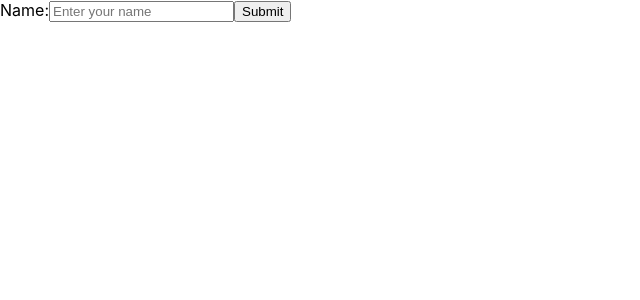
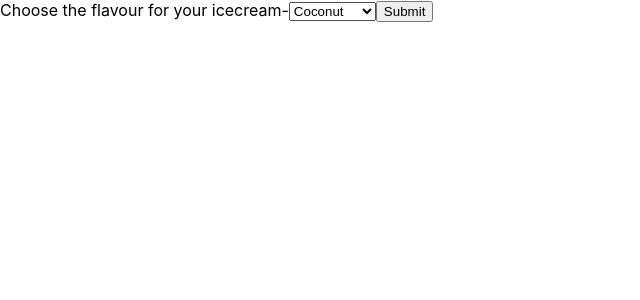
Before and after one commit to malhotra-parul/reactBasics, a React (Create React App) app in the folder method2/: page / in a window 1280 px wide. Shown: the top 300 px of the page, without its empty margins (0-640 px from the left). Built offline with nearby package versions, Linux system fonts and the light colour scheme.

Commit message:
implemented textarea and select tags in React

```diff
--- /dev/null
+++ b/method2/src/component/Select.js
@@ -0,0 +1,37 @@
+import React from "react";
+
+ class Select extends React.Component{
+     constructor(props){
+         super(props);
+         this.state={
+             value : "coconut"
+         }
+         this.handleSubmit = this.handleSubmit.bind(this);
+         this.handleChange = this.handleChange.bind(this);
+     };
+     handleChange(event){
+         this.setState({
+            value: event.target.value
+         })
+     };
+     handleSubmit(e){
+         e.preventDefault();
+     };
+     render(){
+         return(
+             <form onSubmit={this.handleSubmit}>
+                 <label>
+                     Choose the flavour for your icecream-
+                        <select value={this.state.value} onChange={this.handleChange}>
+                         <option value="strawberry">Strawberry</option>
+                         <option value="mango">Mango</option>
+                         <option value="coconut">Coconut</option>
+                         <option value="kiwi">Kiwi</option>
+                     </select>
+                 </label>
+                 <input type="submit" value="Submit" />
+             </form>
+         )
+     }
+ };
+ export default Select;
--- a/method2/src/index.js
+++ b/method2/src/index.js
@@ -9,8 +9,10 @@ import './index.css';
 // import LoginControl from "./component/LoginControl";
 // import Page from "./component/Page";
 //import Lists from "./component/Lists";
-import Forms from "./component/Forms";
+// import Forms from "./component/Forms";
+// import Textarea from "./component/Textarea";
+import Select from './component/Select';
 
 
 
-ReactDOM.render(<Forms />, document.getElementById("main"));
+ReactDOM.render(<Select />, document.getElementById("main"));
```
Also changed, not shown: method2/src/component/Textarea.js (added, +31 -0 lines).
